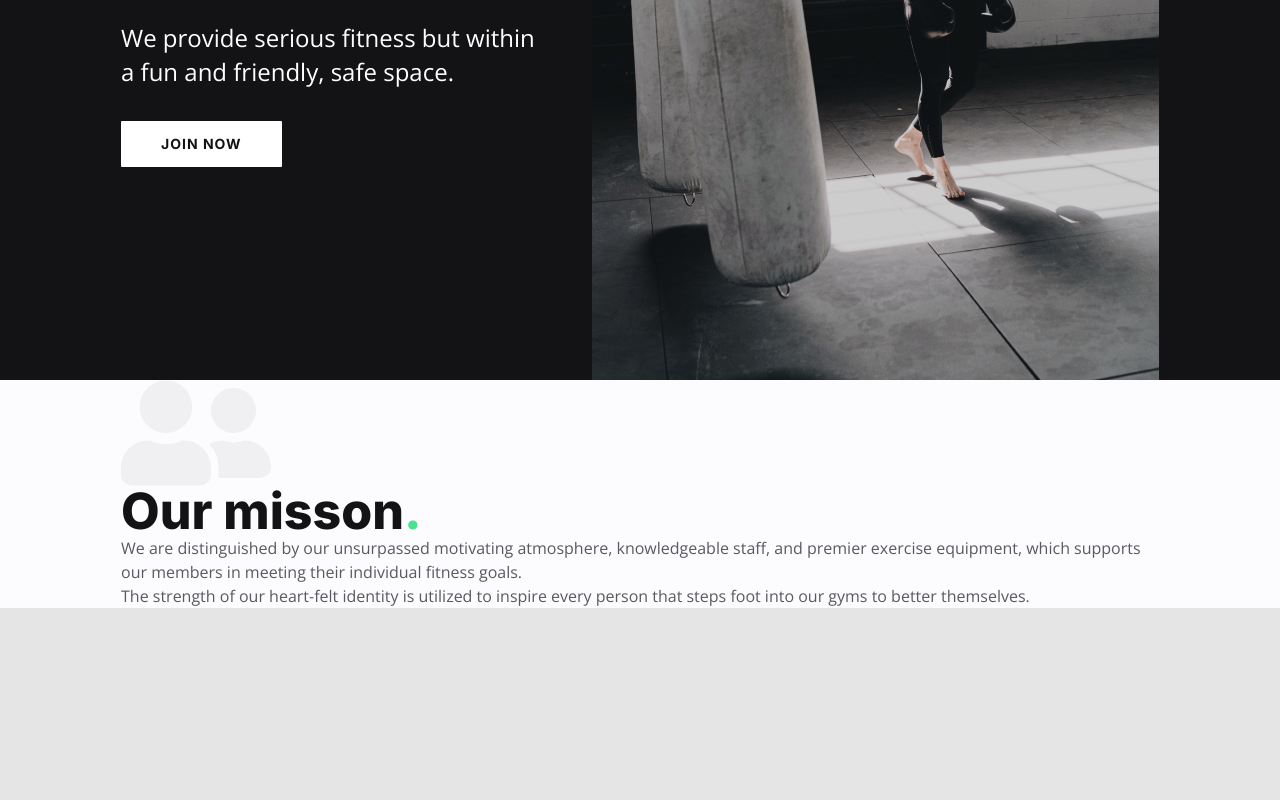
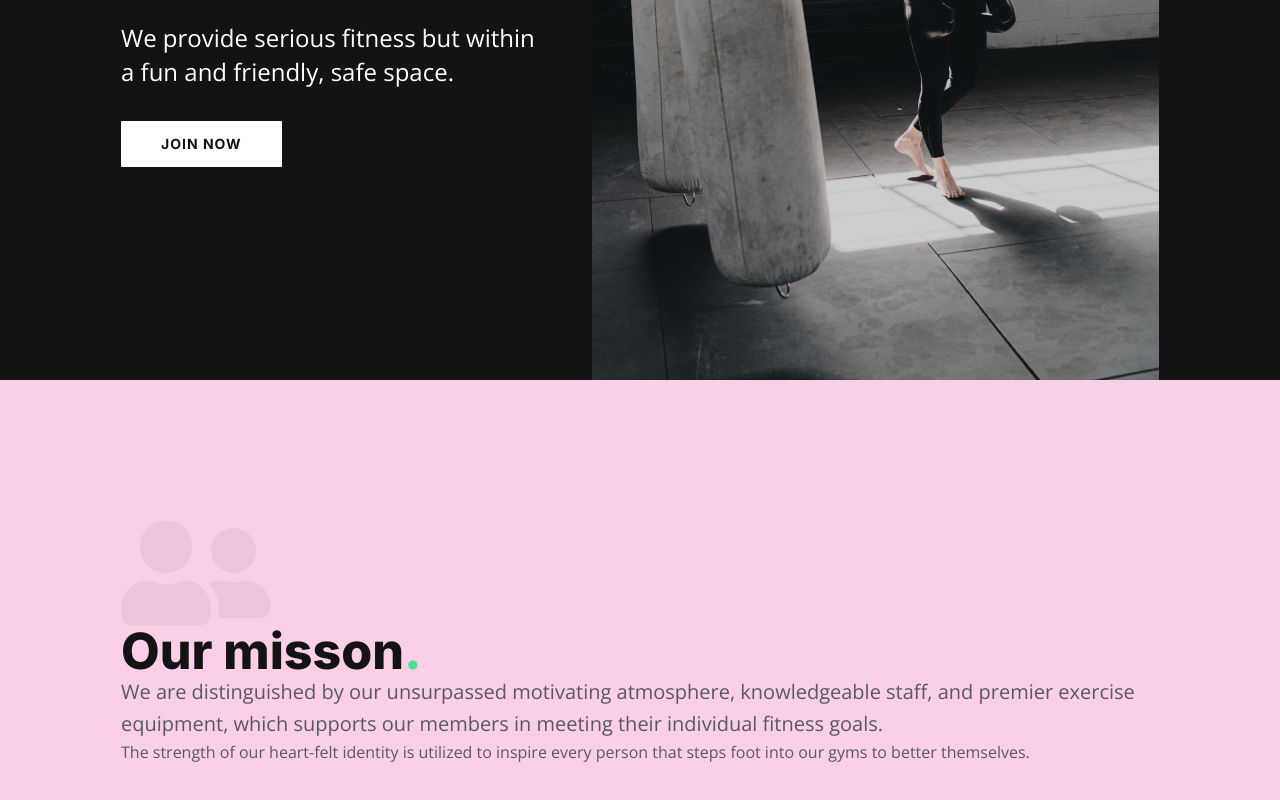
Before and after one commit to zablon-oigo/deploy-reactapp-using-terraform, a React (Vite) app: page / in a window 1280 px wide. Shown: the part 410-1210 px from the top of the page. Before the commit the page ends 1018 px from the top, so only its background shows below. Built offline with nearby package versions, Linux system fonts and the light colour scheme.

Commit message:
Styling about component

```diff
--- a/src/components/About.jsx
+++ b/src/components/About.jsx
@@ -4,16 +4,16 @@ import {IoIosArrowDropdownCircle} from 'react-icons/io'
 export default function About() {
   const{title,subtitle1,subtitle2,icon,link}=about;
   return (
-    <section className="">
+    <section className="bg-pink-200 py-[80px] md:py-[110px] lg:pt-[140px] lg:pb-[180px] ">
       <div className='container mx-auto'>
-      <div className="secton-title-group">
+      <div className="justify-start secton-title-group">
         <img src={icon} alt="" className="" />
         <h2 className="h2 section-title">
           {title}
           <span className="text-primary-200">.</span>
         </h2>
       </div>
-      <p className="">
+      <p className="md:text-body-md">
         {subtitle1}
       </p>
       <p className="">
```
